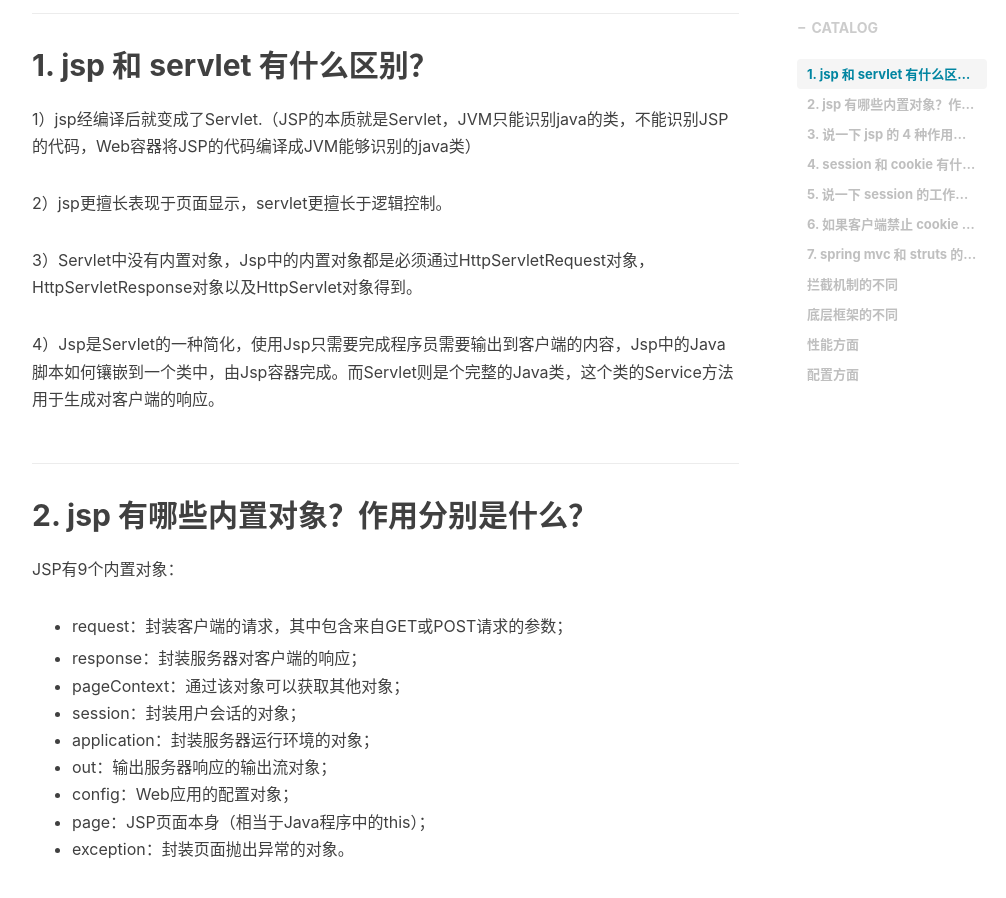
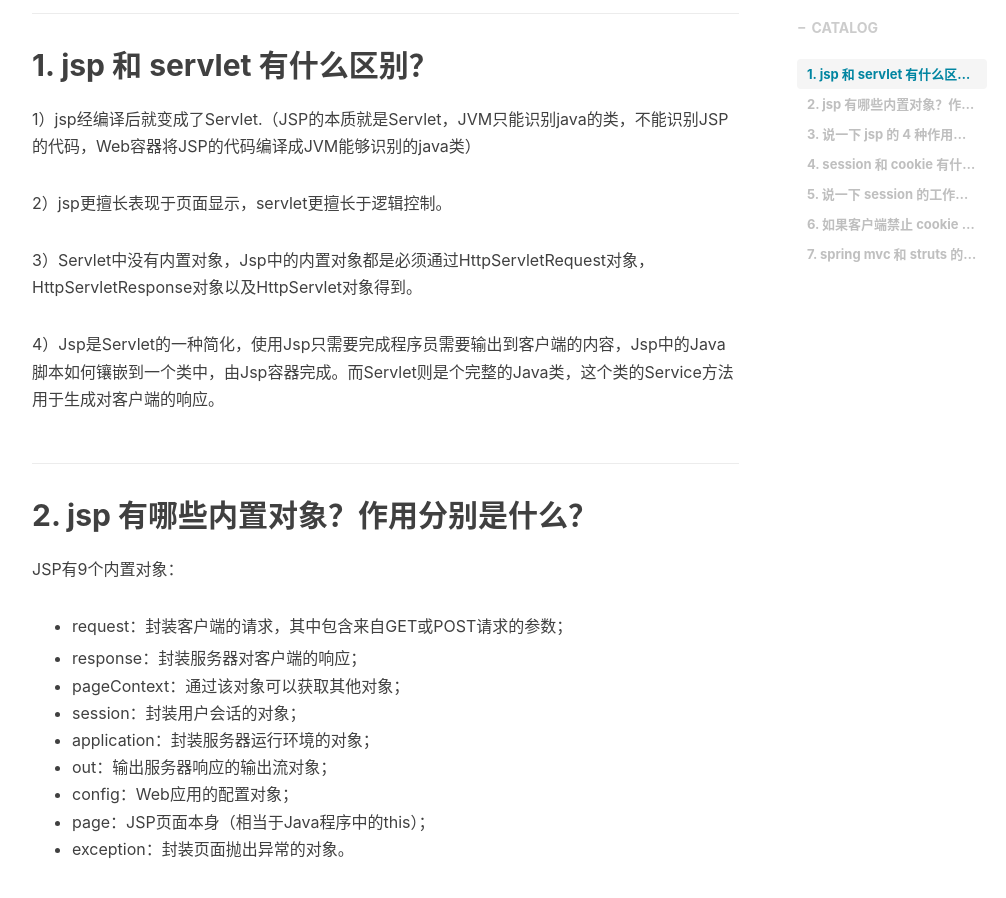
Before and after one commit to ChaoHappy/ChaoHappy.github.io, a Jekyll site: the page built from _posts/知识树/2020-03-28-问题树——Java Web.md, in a window 1280 px wide and 900 px high, scrolled down 514 px. Shown: the whole window, without its empty margins (233-1239 px from the left). Built offline with Jekyll 4.4.1, drawn with Linux system fonts in a browser that asks for light colours; nearby versions of some CDN libraries; comment, search, counter and statistics services are not loaded.

Commit message:
Update 2020-03-28-问题树——Java Web.md

```diff
--- a/_posts/知识树/2020-03-28-问题树——Java Web.md
+++ b/_posts/知识树/2020-03-28-问题树——Java Web.md
@@ -68,7 +68,7 @@ Cookie与 Session，一般认为是两个独立的东西，Session采用的是
 
 ## 7. spring mvc 和 struts 的区别是什么?
 
-- ### 拦截机制的不同
+- 拦截机制的不同
 
 Struts2是类级别的拦截，每次请求就会创建一个Action，和Spring整合时Struts2的ActionBean注入作用域是原型模式prototype，然后通过setter，getter吧request数据注入到属性。Struts2中，一个Action对应一个request，response上下文，在接收参数时，可以通过属性接收，这说明属性参数是让多个方法共享的。Struts2中Action的一个方法可以对应一个url，而其类属性却被所有方法共享，这也就无法用注解或其他方式标识其所属方法了，只能设计为多例。
 
@@ -78,14 +78,14 @@ Struts2是类级别的拦截，每次请求就会创建一个Action，和Spring
 
   Struts2有自己的拦截Interceptor机制，SpringMVC这是用的是独立的Aop方式，这样导致Struts2的配置文件量还是比SpringMVC大。
 
-- ### 底层框架的不同
+- 底层框架的不同
 
   Struts2采用Filter（StrutsPrepareAndExecuteFilter）实现，SpringMVC（DispatcherServlet）则采用Servlet实现。Filter在容器启动之后即初始化；服务停止以后坠毁，晚于Servlet。Servlet在是在调用时初始化，先于Filter调用，服务停止后销毁。
 
-- ### 性能方面
+- 性能方面
 
   Struts2是类级别的拦截，每次请求对应实例一个新的Action，需要加载所有的属性值注入，SpringMVC实现了零配置，由于SpringMVC基于方法的拦截，有加载一次单例模式bean注入。所以，SpringMVC开发效率和性能高于Struts2。
 
-- ### 配置方面
+- 配置方面
 
   spring MVC和Spring是无缝的。从这个项目的管理和安全上也比Struts2高。
```
